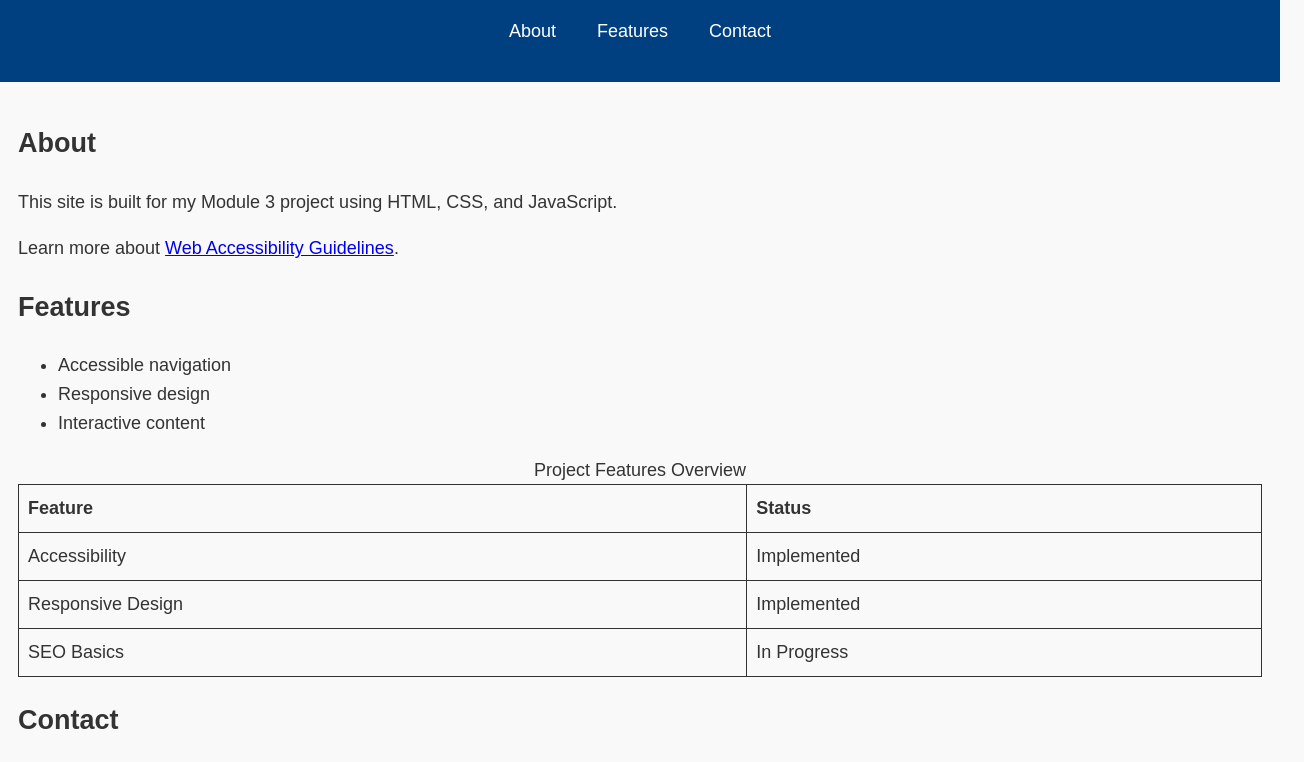
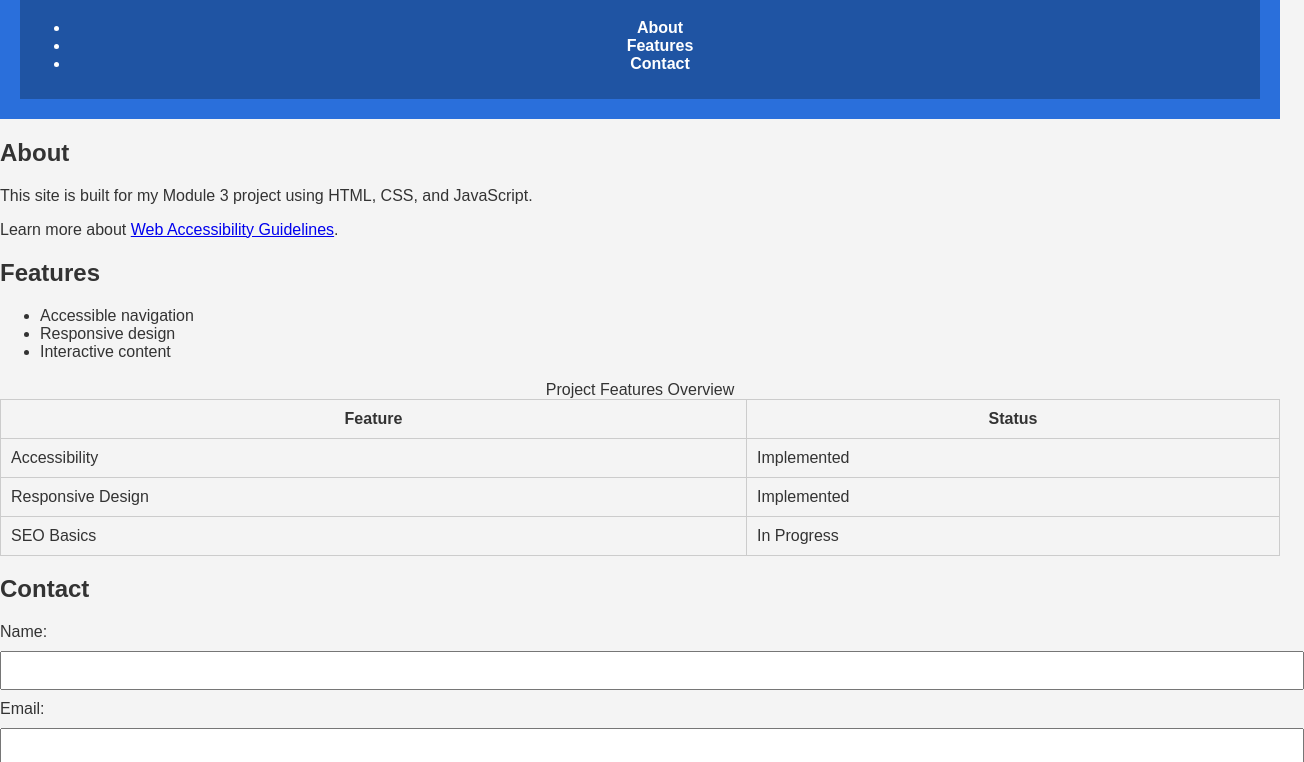
Before and after one commit to JoshuaPatrick1/Module3-WebProject, a plain HTML site: page index.html in a window 1280 px wide. Shown: the part 107-869 px from the top of the page, 1304 px wide, since content can reach past the window. Drawn offline with Linux system fonts and the light colour scheme.

Commit message:
Update style.css
updated code

```diff
--- a/style.css
+++ b/style.css
@@ -1,72 +1,88 @@
+/* Global */
 body {
     font-family: Arial, sans-serif;
-  line-height: 1.6;
     margin: 0;
-  background-color: #f9f9f9;
+    background: #f4f4f4;
     color: #333;
-  font-size: 18px; /* meets accessibility standard */
 }
 
-header, footer {
-  background: #004080;
+header {
+    background: #2a6fdb;
     color: white;
-  padding: 1em;
+    padding: 20px;
     text-align: center;
 }
 
-nav ul {
-  list-style: none;
-  padding: 0;
-}
-
-nav ul li {
-  display: inline;
-  margin: 0 1em;
+nav {
+    background: #1f54a3;
+    padding: 10px;
+    text-align: center;
 }
 
 nav a {
     color: white;
+    margin: 0 15px;
     text-decoration: none;
+    font-weight: bold;
 }
 
-main {
-  padding: 1em;
+nav a:hover {
+    text-decoration: underline;
 }
 
-form label {
-  display: block;
-  margin-top: 0.5em;
+.container {
+    width: 90%;
+    max-width: 900px;
+    margin: auto;
+    background: white;
+    padding: 20px;
+    margin-top: 20px;
+    border-radius: 8px;
 }
 
-form input, form button {
-  margin-top: 0.5em;
-  padding: 0.5em;
-  font-size: 16px;
+img {
+    max-width: 100%;
+    border-radius: 8px;
 }
 
-/* Table styling */
+/* Table */
 table {
+    width: 100%;
     border-collapse: collapse;
-  margin-top: 1em;
-  width: 100%;
+    margin-top: 20px;
 }
 
 table, th, td {
-  border: 1px solid #333;
+    border: 1px solid #ccc;
 }
 
 th, td {
-  padding: 0.5em;
-  text-align: left;
+    padding: 10px;
 }
 
-/* Responsive design */
+/* Form */
+input, textarea {
+    width: 100%;
+    padding: 10px;
+    margin: 10px 0;
+}
+
+button {
+    background: #2a6fdb;
+    color: white;
+    padding: 10px 20px;
+    border: none;
+    cursor: pointer;
+}
+
+button:hover {
+    background: #1f54a3;
+}
+
+/* Mobile */
 @media (max-width: 600px) {
-  nav ul li {
+    nav a {
         display: block;
-    margin: 0.5em 0;
-  }
-  table {
-    font-size: 14px;
+        margin: 10px 0;
     }
 }
```
Lines whose indentation alone changed are shown as unchanged.
